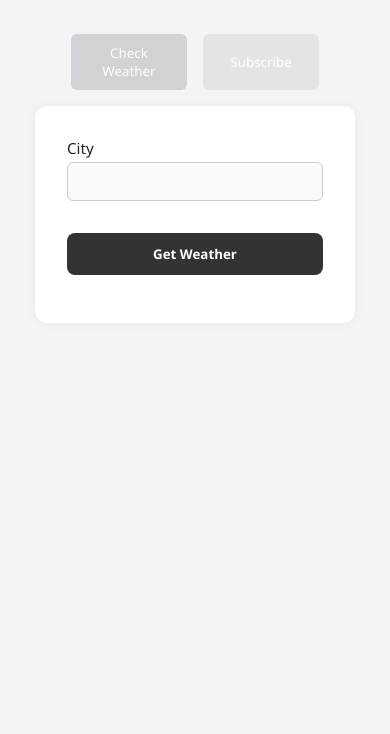
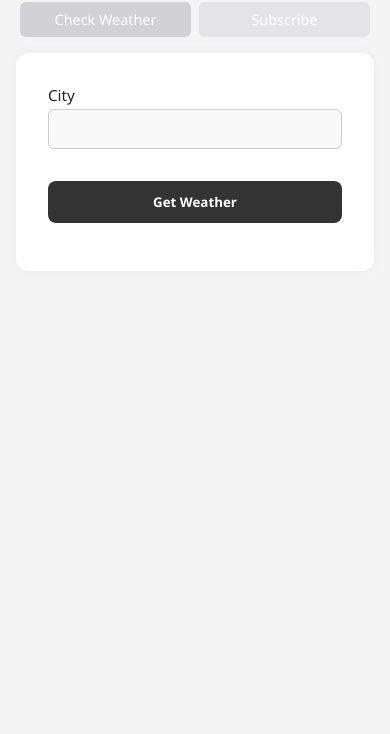
Before and after one commit to DimaGalchenko/software-engineering-school-testcase, a website: page public/index.html in a window 390 px wide. Shown: the part 110-844 px from the top of the page. Drawn offline with Linux system fonts and the light colour scheme.

Commit message:
Update UI to mobile responsive

```diff
--- a/public/index.html
+++ b/public/index.html
@@ -3,30 +3,43 @@
 <head>
   <meta charset="UTF-8" />
   <title>Weather App</title>
+  <meta name="viewport" content="width=device-width, initial-scale=1.0" />
   <style>
     * {
       box-sizing: border-box;
-      font-family: 'Segoe UI', Tahoma, Geneva, Verdana, sans-serif;
+      font-family: 'Segoe UI', Tahoma, sans-serif;
     }
+
     body {
+      margin: 0;
+      padding: 2rem 1rem;
       background-color: #f4f4f5;
       color: #222;
-      margin: 0;
-      padding: 2rem;
       display: flex;
       flex-direction: column;
       align-items: center;
     }
+
     h1 {
       margin-bottom: 2rem;
+      text-align: center;
     }
+
+    .container {
+      width: 100%;
+      max-width: 400px;
+    }
+
     .tab-buttons {
       display: flex;
-      gap: 1rem;
+      justify-content: space-between;
       margin-bottom: 1rem;
     }
+
     .tab-button {
-      padding: 0.6rem 1.2rem;
+      flex: 1;
+      margin: 0 0.25rem;
+      padding: 0.6rem;
       background-color: #e4e4e7;
       border: none;
       border-radius: 6px;
@@ -34,25 +47,29 @@
       font-weight: 500;
       transition: background 0.2s;
     }
+
     .tab-button.active {
       background-color: #d1d1d6;
     }
+
     .tab-content {
       display: none;
       background: #ffffff;
       padding: 2rem;
       border-radius: 12px;
-      box-shadow: 0 0 12px rgba(0,0,0,0.05);
-      width: 320px;
+      box-shadow: 0 0 12px rgba(0, 0, 0, 0.05);
     }
+
     .tab-content.active {
       display: block;
     }
+
     label {
       display: block;
       margin-bottom: 1rem;
       font-size: 0.95rem;
     }
+
     input, select {
       width: 100%;
       padding: 0.6rem;
@@ -61,6 +78,7 @@
       border-radius: 6px;
       background: #f9f9fa;
     }
+
     button {
       width: 100%;
       padding: 0.75rem;
@@ -72,20 +90,37 @@
       cursor: pointer;
       font-weight: 600;
     }
+
     button:hover {
       background-color: #111;
     }
+
     .message {
       margin-top: 1rem;
       font-size: 0.9rem;
       text-align: center;
       color: #444;
     }
+
+    @media (max-width: 480px) {
+      body {
+        padding: 1rem;
+      }
+
+      .container {
+        max-width: 100%;
+      }
+
+      .tab-button {
+        font-size: 0.9rem;
+        padding: 0.5rem;
+      }
+    }
   </style>
 </head>
 <body>
   <h1>Weather Service</h1>
-
+  <div class="container">
     <div class="tab-buttons">
       <button class="tab-button active" data-tab="weather">Check Weather</button>
       <button class="tab-button" data-tab="subscribe">Subscribe</button>
@@ -94,7 +129,8 @@
     <!-- Weather Tab -->
     <div class="tab-content active" id="tab-weather">
       <form id="weatherForm">
-      <label>City
+        <label>
+          City
           <input type="text" name="weatherCity" required />
         </label>
         <button type="submit">Get Weather</button>
@@ -105,13 +141,16 @@
     <!-- Subscription Tab -->
     <div class="tab-content" id="tab-subscribe">
       <form id="subscribeForm">
-      <label>Email
+        <label>
+          Email
           <input type="email" name="email" required />
         </label>
-      <label>City
+        <label>
+          City
           <input type="text" name="city" required />
         </label>
-      <label>Frequency
+        <label>
+          Frequency
           <select name="frequency">
             <option value="hourly">Hourly</option>
             <option value="daily">Daily</option>
@@ -121,14 +160,16 @@
       </form>
       <div class="message" id="subscribeMessage"></div>
     </div>
+  </div>
 
   <script>
     document.querySelectorAll('.tab-button').forEach(button => {
       button.addEventListener('click', () => {
+        const tab = button.dataset.tab;
         document.querySelectorAll('.tab-button').forEach(b => b.classList.remove('active'));
         document.querySelectorAll('.tab-content').forEach(tc => tc.classList.remove('active'));
         button.classList.add('active');
-        document.getElementById(`tab-${button.dataset.tab}`).classList.add('active');
+        document.getElementById(`tab-${tab}`).classList.add('active');
       });
     });
 
@@ -141,7 +182,6 @@
       try {
         const res = await fetch(`/api/weather?city=${encodeURIComponent(city)}`);
         const data = await res.json();
-
         if (res.ok) {
           msg.innerHTML = `🌡 Temp: ${data.temperature}°C<br>💧 Humidity: ${data.humidity}%<br>☁️ ${data.description}`;
         } else {
```
Lines whose indentation alone changed are shown as unchanged.
